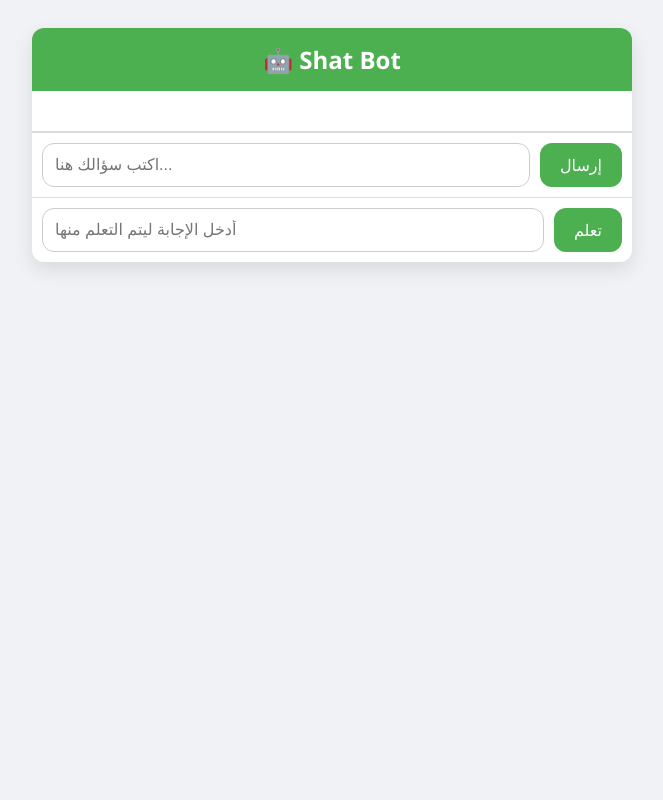
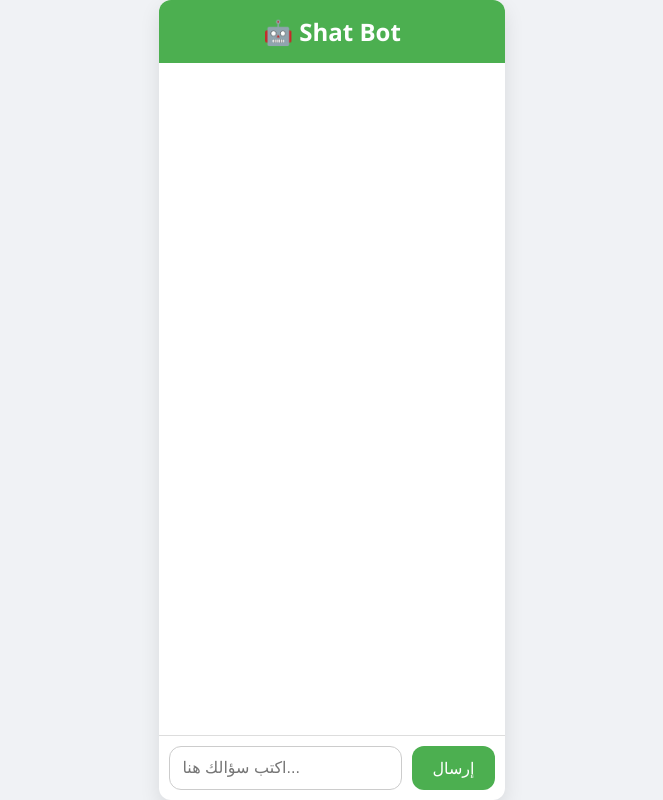
Before and after one commit to mphamedm/Chat-boot, a Python web app: template templates/index.html in a window 1280 px wide. Shown: the whole page, without its empty margins (308-971 px from the left). Run offline with Jinja, Linux system fonts and the light colour scheme; the template is opened without the code that fills it, so the values that code supplies are empty.

Commit message:
Update index.html

```diff
--- a/templates/index.html
+++ b/templates/index.html
@@ -5,23 +5,30 @@
 <meta name="viewport" content="width=device-width, initial-scale=1.0">
 <title>🤖 Shat Bot</title>
 <style>
-  body {
+  /* كامل الصفحة للشات */
+  html, body {
+    margin: 0;
+    padding: 0;
+    height: 100%;
     font-family: "Segoe UI", Tahoma, Geneva, Verdana, sans-serif;
     background: #f0f2f5;
     display: flex;
     justify-content: center;
-    padding: 20px;
+    align-items: center;
   }
+
   #chat {
     width: 100%;
     max-width: 600px;
+    height: 100%;
+    display: flex;
+    flex-direction: column;
     background: #fff;
     border-radius: 12px;
     box-shadow: 0 8px 20px rgba(0,0,0,0.1);
-    display: flex;
-    flex-direction: column;
     overflow: hidden;
   }
+
   #header {
     background: #4caf50;
     color: white;
@@ -30,16 +37,16 @@
     padding: 15px;
     text-align: center;
   }
+
   #messages {
     flex: 1;
     padding: 20px;
     overflow-y: auto;
-    height: 400px;
-    border-bottom: 1px solid #ddd;
     display: flex;
     flex-direction: column;
     gap: 10px;
   }
+
   .message {
     padding: 12px 18px;
     border-radius: 20px;
@@ -48,22 +55,26 @@
     line-height: 1.4;
     font-size: 16px;
   }
+
   .user {
     background: #d1e7ff;
     align-self: flex-end;
     text-align: right;
   }
+
   .bot {
     background: #e2ffe2;
     align-self: flex-start;
     text-align: left;
   }
-  #inputArea {
+
+  #inputArea, #answerBox {
     display: flex;
+    gap: 10px;
     padding: 10px;
-    gap: 10px;
     border-top: 1px solid #ddd;
   }
+
   input[type="text"] {
     flex: 1;
     padding: 12px;
@@ -71,6 +82,7 @@
     border-radius: 12px;
     border: 1px solid #ccc;
   }
+
   button {
     padding: 12px 20px;
     font-size: 16px;
@@ -81,15 +93,13 @@
     cursor: pointer;
     transition: 0.2s;
   }
+
   button:hover {
     background: #45a049;
   }
+
   #answerBox {
     display: none;
-    padding: 10px;
-    gap: 10px;
-    border-top: 1px solid #ddd;
-    display: flex;
   }
 </style>
 </head>
@@ -98,11 +108,13 @@
   <div id="header">🤖 Shat Bot</div>
   <div id="messages"></div>
 
+  <!-- إدخال السؤال -->
   <div id="inputArea">
     <input type="text" id="userMessage" placeholder="اكتب سؤالك هنا...">
     <button onclick="sendMessage()">إرسال</button>
   </div>
 
+  <!-- إدخال الإجابة إذا لم يعرف البوت -->
   <div id="answerBox">
     <input type="text" id="userAnswer" placeholder="أدخل الإجابة ليتم التعلم منها">
     <button onclick="sendAnswer()">تعلم</button>
@@ -112,7 +124,7 @@
 <script>
 let pendingQuestion = "";
 
-// إضافة رسالة جديدة بدون الحاجة لكتابة اسم المستخدم
+// إضافة رسالة جديدة للواجهة
 function addMessage(text, sender) {
   const div = document.createElement("div");
   div.classList.add("message", sender);
@@ -126,7 +138,7 @@
   const msgInput = document.getElementById("userMessage");
   const message = msgInput.value.trim();
   if (!message) return;
-  addMessage(message, "user");  // يظهر مباشرة بدون "أنت:"
+  addMessage(message, "user");
   msgInput.value = "";
 
   const res = await fetch("/chat", {
@@ -137,7 +149,7 @@
 
   const data = await res.json();
 
-  addMessage(data.reply, "bot"); // يظهر مباشرة باسم البوت
+  addMessage(data.reply, "bot");
 
   if (data.learn) {
     pendingQuestion = message;
@@ -159,7 +171,7 @@
 
   const data = await res.json();
 
-  addMessage(answer, "user"); // يظهر مباشرة بدون كتابة اسم
+  addMessage(answer, "user");
   addMessage(data.reply, "bot");
 
   answerInput.value = "";
@@ -167,7 +179,7 @@
   document.getElementById("answerBox").style.display = "none";
 }
 
-// جعل Enter يرسل الرسالة تلقائيًا
+// جعل Enter يرسل الرسالة
 document.getElementById("userMessage").addEventListener("keyup", function(e){
   if(e.key === "Enter"){ sendMessage(); }
 });
```
